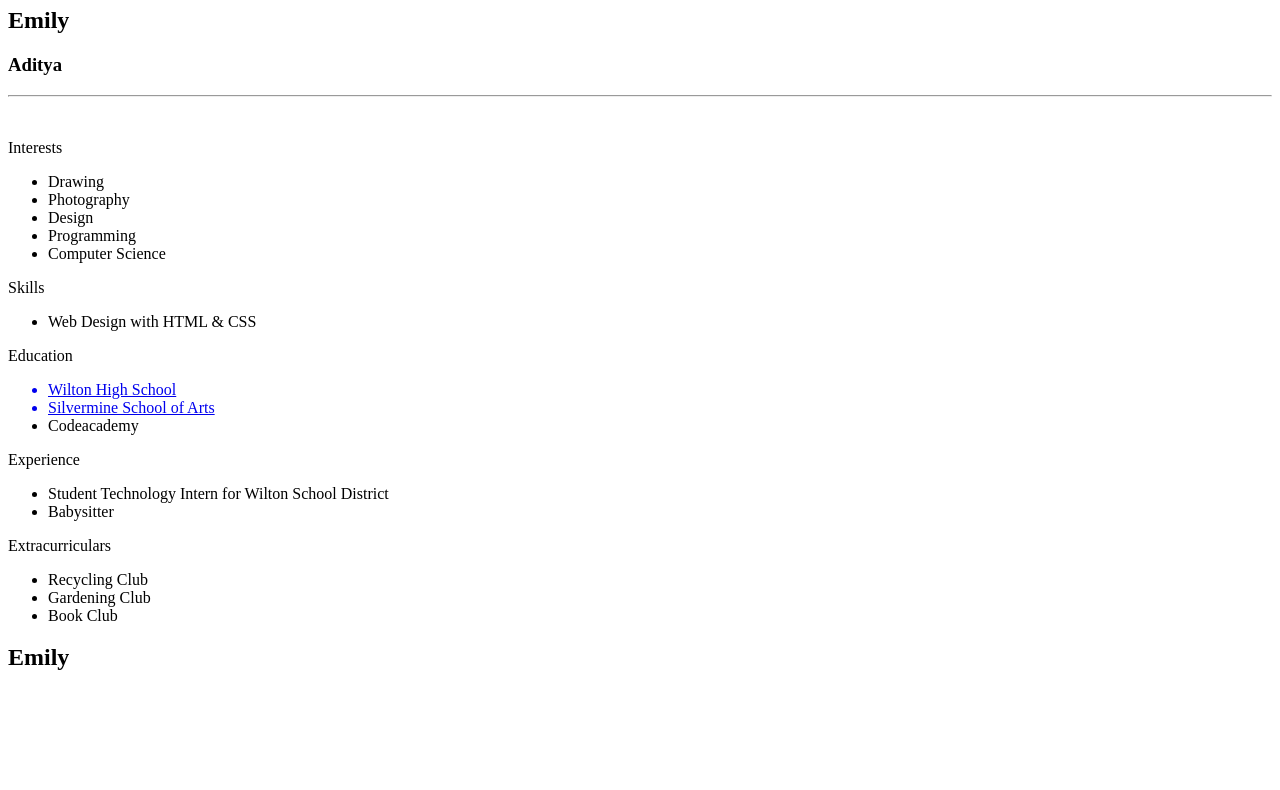
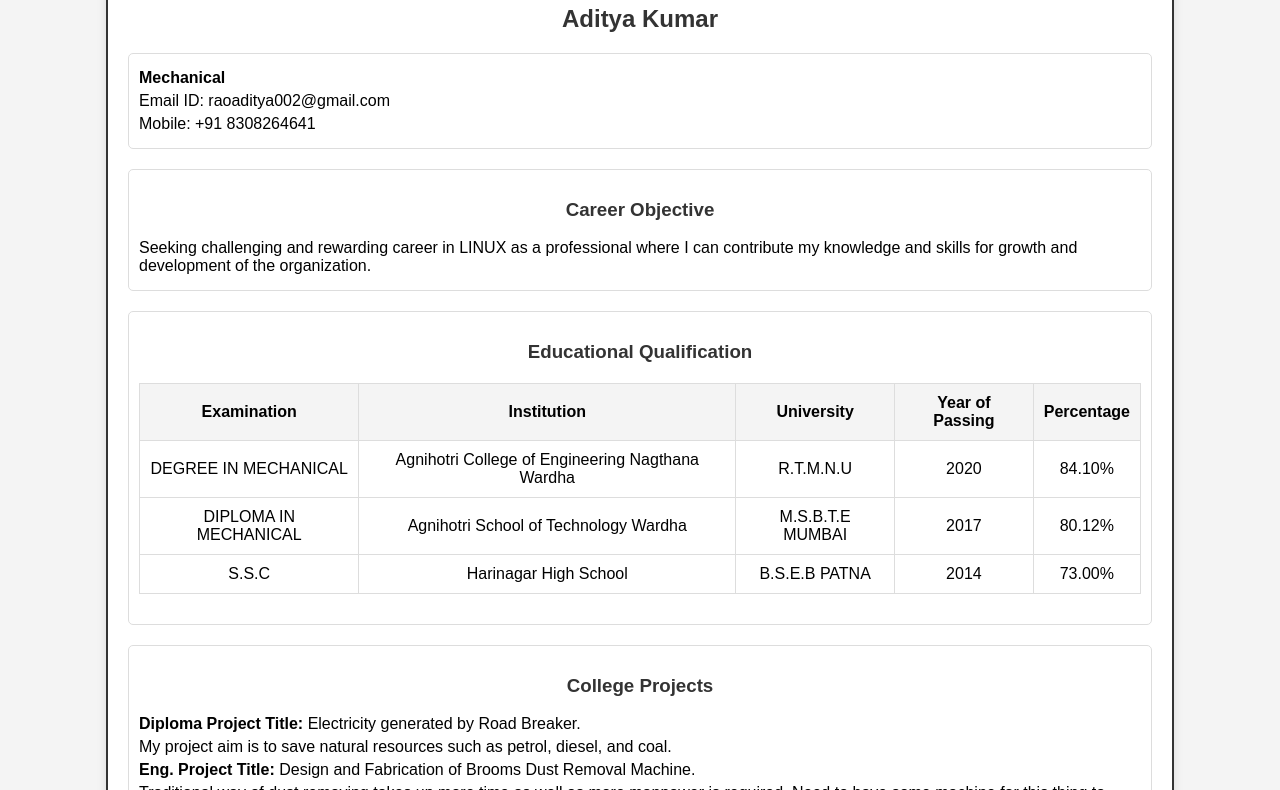
Before and after one commit to adi1237/learning-project, a plain HTML site: page index.html in a window 1280 px wide. Shown: the part 117-907 px from the top of the page. Before the commit the page ends 808 px from the top, so only its background shows below. Drawn offline with Linux system fonts and the light colour scheme.

Commit message:
Update_index.html

```diff
--- a/index.html
+++ b/index.html
@@ -1,47 +1,170 @@
-<div id="header"></div>
-<div class="left"></div>
-<div class="stuff">
-  <br><br>
-  <h1>Resume</h1>
-  <h2>Emily</h2>
-  <h3>Aditya</h2>
-  <hr />
-  <br>
-  <p class="head">Interests</p>
-  <ul>
-    <li>Drawing</li>
-    <li>Photography</li>
-    <li>Design</li>
-    <li>Programming</li>
-    <li>Computer Science</li>
-  </ul>
-  <p class="head">Skills</p>
-  <ul>
-    <li>Web Design with HTML & CSS</li>
-  </ul>
-  <p class="head">Education</p>
-  <ul>
-    <a href="http://www.wiltonhighschool.org/pages/Wilton_High_School">
-      <li>Wilton High School</li>
-    </a>
-    <!--Link-->
-    <a href="https://www.silvermineart.org/">
-      <li>Silvermine School of Arts</li>
-    </a>
-    <li>Codeacademy</li>
-  </ul>
-  <p class="head">Experience</p>
-  <ul>
-    <li>Student Technology Intern for Wilton School District</li>
-    <li>Babysitter</li>
-  </ul>
-  <p class="head">Extracurriculars</p>
-  <ul>
-    <li>Recycling Club</li>
-    <li>Gardening Club</li>
-    <li>Book Club</li>
-  </ul>
-</div>
-<div class="right"></div>
-<div id="footer">
-  <h2 id="name">Emily</h2></div>
+<!DOCTYPE html>
+<html lang="en">
+<head>
+    <meta charset="UTF-8">
+    <meta name="viewport" content="width=device-width, initial-scale=1.0">
+    <title>Aditya Kumar's Resume</title>
+    <style>
+        body {
+            font-family: Arial, sans-serif;
+            margin: 0;
+            padding: 0;
+            background-color: #f4f4f4;
+        }
+        .container {
+            width: 80%;
+            margin: 20px auto;
+            background: #fff;
+            padding: 20px;
+            border: 2px solid #333;
+            box-shadow: 0 0 10px rgba(0, 0, 0, 0.1);
+        }
+        h1, h2, h3 {
+            text-align: center;
+            color: #333;
+        }
+        .info, .career-objective, .education, .projects, .skills, .activities, .hobbies, .personal, .declaration {
+            margin-bottom: 20px;
+            padding: 10px;
+            border: 1px solid #ddd;
+            border-radius: 5px;
+        }
+        .info p, .career-objective p, .education p, .projects p, .skills p, .activities p, .hobbies p, .personal p, .declaration p {
+            margin: 5px 0;
+        }
+        .info span, .personal span {
+            font-weight: bold;
+        }
+        ul {
+            list-style-type: none;
+            padding: 0;
+        }
+        ul li {
+            background: #e9e9e9;
+            margin: 5px 0;
+            padding: 10px;
+            border-radius: 5px;
+        }
+        table {
+            width: 100%;
+            border-collapse: collapse;
+            margin: 20px 0;
+        }
+        table, th, td {
+            border: 1px solid #ddd;
+        }
+        th, td {
+            padding: 10px;
+            text-align: center;
+        }
+        th {
+            background-color: #f4f4f4;
+        }
+    </style>
+</head>
+<body>
+    <div class="container">
+        <h1>Resume</h1>
+        <h2>Aditya Kumar</h2>
+        <div class="info">
+            <p><span>Mechanical</span></p>
+            <p>Email ID: raoaditya002@gmail.com</p>
+            <p>Mobile: +91 8308264641</p>
+        </div>
+        <div class="career-objective">
+            <h3>Career Objective</h3>
+            <p>Seeking challenging and rewarding career in LINUX as a professional where I can contribute my knowledge and skills for growth and development of the organization.</p>
+        </div>
+        <div class="education">
+            <h3>Educational Qualification</h3>
+            <table>
+                <tr>
+                    <th>Examination</th>
+                    <th>Institution</th>
+                    <th>University</th>
+                    <th>Year of Passing</th>
+                    <th>Percentage</th>
+                </tr>
+                <tr>
+                    <td>DEGREE IN MECHANICAL</td>
+                    <td>Agnihotri College of Engineering Nagthana Wardha</td>
+                    <td>R.T.M.N.U</td>
+                    <td>2020</td>
+                    <td>84.10%</td>
+                </tr>
+                <tr>
+                    <td>DIPLOMA IN MECHANICAL</td>
+                    <td>Agnihotri School of Technology Wardha</td>
+                    <td>M.S.B.T.E MUMBAI</td>
+                    <td>2017</td>
+                    <td>80.12%</td>
+                </tr>
+                <tr>
+                    <td>S.S.C</td>
+                    <td>Harinagar High School</td>
+                    <td>B.S.E.B PATNA</td>
+                    <td>2014</td>
+                    <td>73.00%</td>
+                </tr>
+            </table>
+        </div>
+        <div class="projects">
+            <h3>College Projects</h3>
+            <p><strong>Diploma Project Title:</strong> Electricity generated by Road Breaker.</p>
+            <p>My project aim is to save natural resources such as petrol, diesel, and coal.</p>
+            <p><strong>Eng. Project Title:</strong> Design and Fabrication of Brooms Dust Removal Machine.</p>
+            <p>Traditional way of dust removing takes up more time as well as more manpower is required. Need to have some machine for this thing to overcome the problem with the best solution.</p>
+        </div>
+        <div class="skills">
+            <h3>Skills</h3>
+            <ul>
+                <li>Installation of Linux.</li>
+                <li>File system hierarchy in Linux.</li>
+                <li>Editors in Linux e.g. vi & vim.</li>
+                <li>Concept and creation of soft link, hard link, and inodes.</li>
+                <li>Archiving and compressing techniques and their use in Linux environments.</li>
+                <li>Learning the concept and implementation of Run levels.</li>
+                <li>Partitioning hard disk using command line.</li>
+                <li>Learning swap and its uses.</li>
+                <li>Concept of fstab.</li>
+                <li>Learning Linux disk management using LVM.</li>
+                <li>Learning concept of files and folders permission in Linux and their implementation.</li>
+                <li>File and directory level permission using ACL.</li>
+                <li>Knowledge about concept of RPM and YUM.</li>
+                <li>Knowledge about file and directory backup.</li>
+            </ul>
+        </div>
+        <div class="activities">
+            <h3>Extra Curricular Activities</h3>
+            <ul>
+                <li>Two-wheeler maintenance (Assembly dis-assembly of engine).</li>
+                <li>Participate in project exhibition.</li>
+            </ul>
+        </div>
+        <div class="hobbies">
+            <h3>Hobbies</h3>
+            <ul>
+                <li>Cycling</li>
+                <li>Reading</li>
+                <li>Cricket</li>
+            </ul>
+        </div>
+        <div class="personal">
+            <h3>Personal Information</h3>
+            <p><span>Name:</span> Aditya Kumar</p>
+            <p><span>Language Known:</span> English, Hindi</p>
+            <p><span>Date of Birth:</span> 11th May 1998</p>
+            <p><span>Religion:</span> Hindu</p>
+            <p><span>Marital Status:</span> Unmarried</p>
+            <p><span>Address:</span> 503 Building No 01 Shanti Garden Sec -03 Mira Road Mumbai 401107</p>
+        </div>
+        <div class="declaration">
+            <h3>Declaration</h3>
+            <p>I hereby declare that all information given above is true to the best of my knowledge.</p>
+            <p><span>Place:</span> </p>
+            <p><span>Date:</span> </p>
+            <p>(ADITYA KUMAR)</p>
+        </div>
+    </div>
+</body>
+</html>
```
